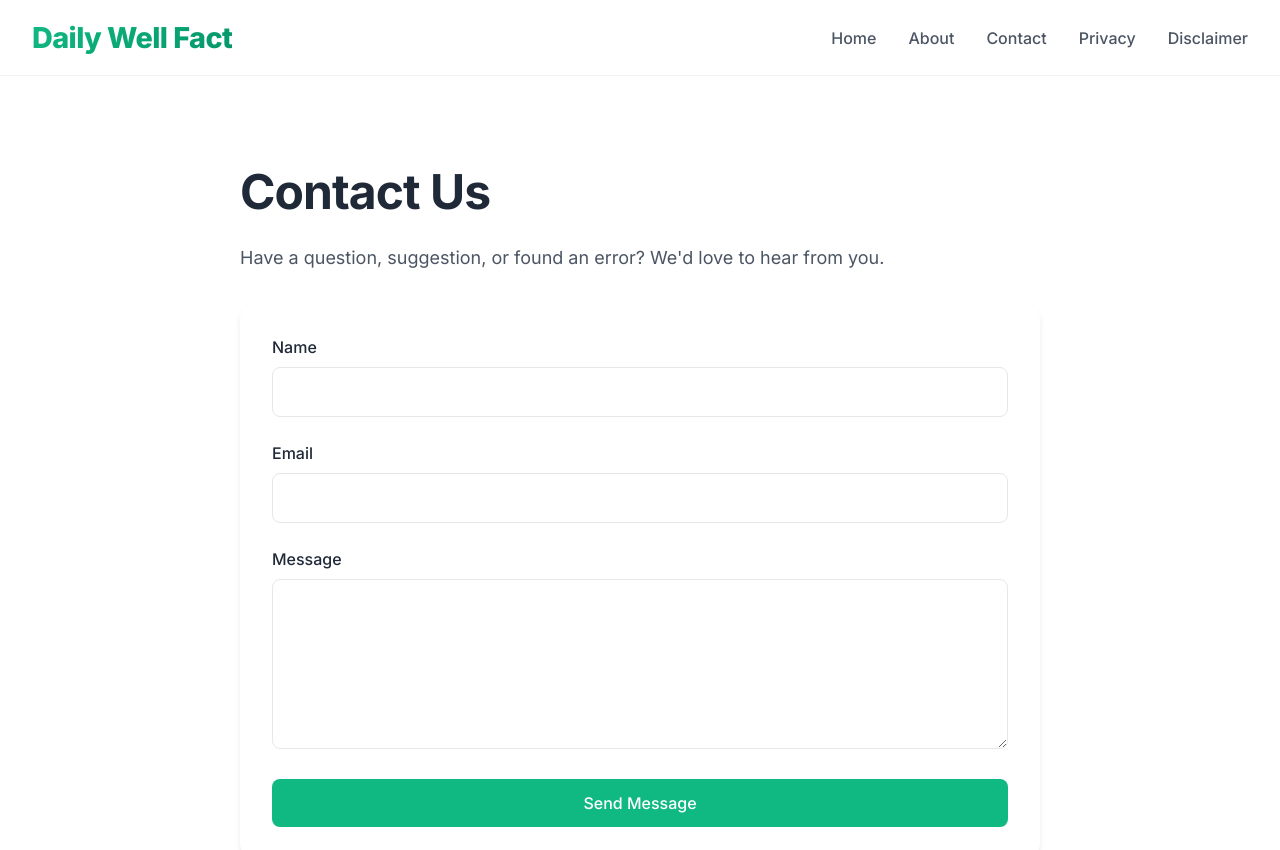
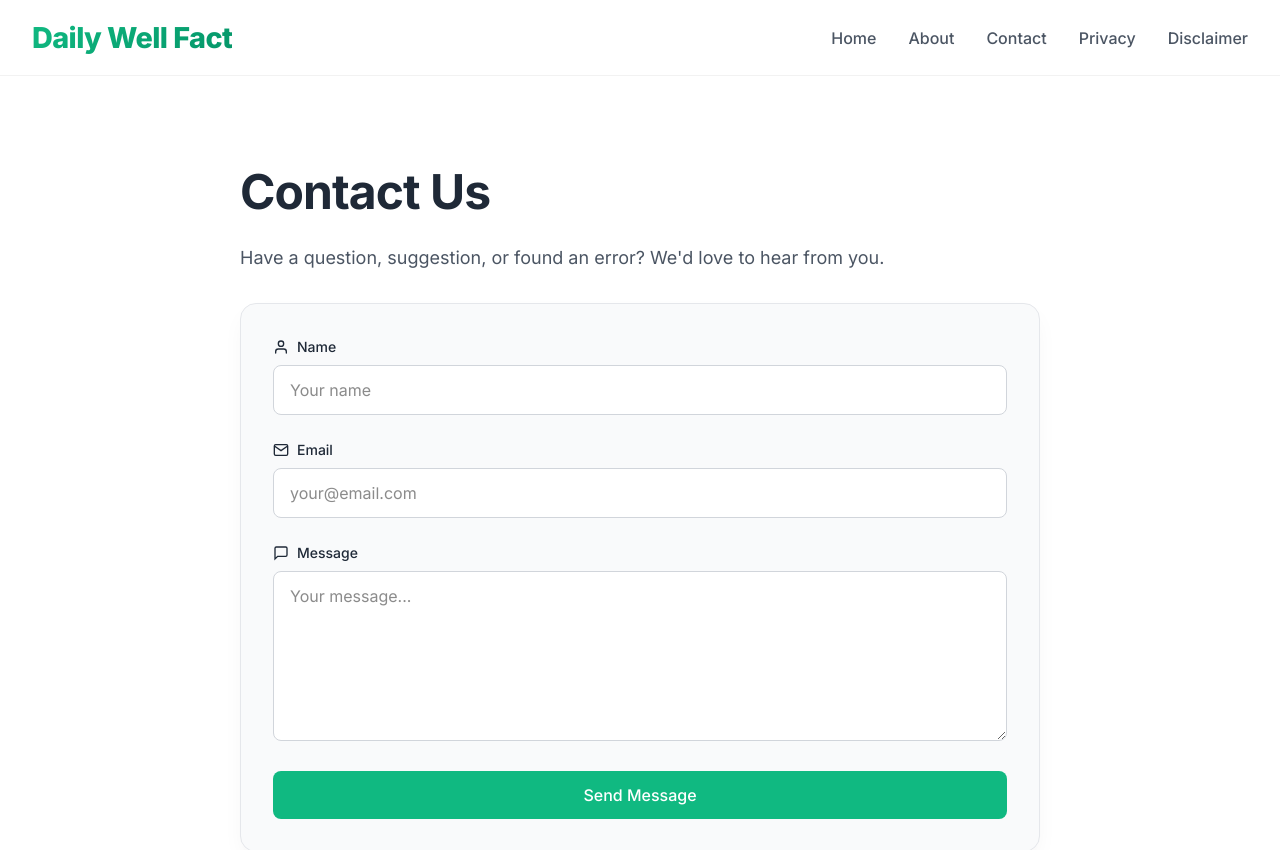
Before and after one commit to DailyWellFact/Blog, a Next.js app: page /contact in a window 1280 px wide. Shown: the top 850 px of the page. Built offline with nearby package versions, Linux system fonts and the light colour scheme.

Commit message:
modified:   pages/contact.tsx

```diff
--- a/pages/contact.tsx
+++ b/pages/contact.tsx
@@ -26,9 +26,7 @@ const Contact: NextPage = () => {
     try {
       const response = await fetch('/api/contact', {
         method: 'POST',
-        headers: {
-          'Content-Type': 'application/json',
-        },
+        headers: { 'Content-Type': 'application/json' },
         body: JSON.stringify(formData),
       });
 
@@ -55,8 +53,15 @@ const Contact: NextPage = () => {
         </p>
 
         <form onSubmit={handleSubmit} style={styles.form}>
+          {/* Name Field */}
           <div style={styles.formGroup}>
-            <label htmlFor="name" style={styles.label}>Name</label>
+            <label htmlFor="name" style={styles.label}>
+              <svg width="16" height="16" viewBox="0 0 24 24" fill="none" stroke="currentColor" style={styles.icon}>
+                <path d="M20 21v-2a4 4 0 0 0-4-4H8a4 4 0 0 0-4 4v2" strokeWidth="2" strokeLinecap="round" />
+                <circle cx="12" cy="7" r="4" strokeWidth="2" />
+              </svg>
+              Name
+            </label>
             <input
               type="text"
               id="name"
@@ -64,12 +69,20 @@ const Contact: NextPage = () => {
               value={formData.name}
               onChange={handleChange}
               required
+              placeholder="Your name"
               style={styles.input}
             />
           </div>
 
+          {/* Email Field */}
           <div style={styles.formGroup}>
-            <label htmlFor="email" style={styles.label}>Email</label>
+            <label htmlFor="email" style={styles.label}>
+              <svg width="16" height="16" viewBox="0 0 24 24" fill="none" stroke="currentColor" style={styles.icon}>
+                <path d="M4 4h16c1.1 0 2 .9 2 2v12c0 1.1-.9 2-2 2H4c-1.1 0-2-.9-2-2V6c0-1.1.9-2 2-2z" strokeWidth="2" />
+                <polyline points="22,6 12,13 2,6" strokeWidth="2" />
+              </svg>
+              Email
+            </label>
             <input
               type="email"
               id="email"
@@ -77,12 +90,19 @@ const Contact: NextPage = () => {
               value={formData.email}
               onChange={handleChange}
               required
+              placeholder="your@email.com"
               style={styles.input}
             />
           </div>
 
+          {/* Message Field */}
           <div style={styles.formGroup}>
-            <label htmlFor="message" style={styles.label}>Message</label>
+            <label htmlFor="message" style={styles.label}>
+              <svg width="16" height="16" viewBox="0 0 24 24" fill="none" stroke="currentColor" style={styles.icon}>
+                <path d="M21 15a2 2 0 0 1-2 2H7l-4 4V5a2 2 0 0 1 2-2h14a2 2 0 0 1 2 2z" strokeWidth="2" strokeLinecap="round" />
+              </svg>
+              Message
+            </label>
             <textarea
               id="message"
               name="message"
@@ -90,6 +110,7 @@ const Contact: NextPage = () => {
               value={formData.message}
               onChange={handleChange}
               required
+              placeholder="Your message..."
               style={styles.textarea}
             />
           </div>
@@ -144,39 +165,50 @@ const styles = {
     marginBottom: '2rem',
   },
   form: {
-    backgroundColor: '#ffffff',
+    backgroundColor: '#f9fafb', // light gray background
     borderRadius: '1rem',
     padding: '2rem',
-    boxShadow: '0 4px 6px -1px rgba(0,0,0,0.1)',
+    boxShadow: '0 10px 25px -5px rgba(0, 0, 0, 0.05), 0 8px 10px -6px rgba(0, 0, 0, 0.02)',
+    border: '1px solid #e5e7eb',
   },
   formGroup: {
     marginBottom: '1.5rem',
   },
   label: {
-    display: 'block',
+    display: 'flex',
+    alignItems: 'center',
+    gap: '0.5rem',
     marginBottom: '0.5rem',
     fontWeight: 500,
     color: '#1f2937',
+    fontSize: '0.875rem',
+  },
+  icon: {
+    width: 16,
+    height: 16,
+    strokeWidth: 2,
   },
   input: {
     width: '100%',
-    padding: '0.75rem',
-    border: '1px solid #e5e7eb',
+    padding: '0.75rem 1rem',
+    border: '1px solid #d1d5db',
     borderRadius: '0.5rem',
     fontSize: '1rem',
-    transition: 'border-color 0.2s',
+    transition: 'border-color 0.2s, box-shadow 0.2s',
     outline: 'none',
     fontFamily: 'inherit',
+    backgroundColor: '#ffffff',
   },
   textarea: {
     width: '100%',
-    padding: '0.75rem',
-    border: '1px solid #e5e7eb',
+    padding: '0.75rem 1rem',
+    border: '1px solid #d1d5db',
     borderRadius: '0.5rem',
     fontSize: '1rem',
     fontFamily: 'inherit',
     resize: 'vertical' as const,
     outline: 'none',
+    backgroundColor: '#ffffff',
   },
   button: {
     backgroundColor: '#10b981',
@@ -194,11 +226,13 @@ const styles = {
     marginTop: '1rem',
     color: '#10b981',
     textAlign: 'center' as const,
+    fontSize: '0.875rem',
   },
   errorMessage: {
     marginTop: '1rem',
     color: '#ef4444',
     textAlign: 'center' as const,
+    fontSize: '0.875rem',
   },
 };
 
```
